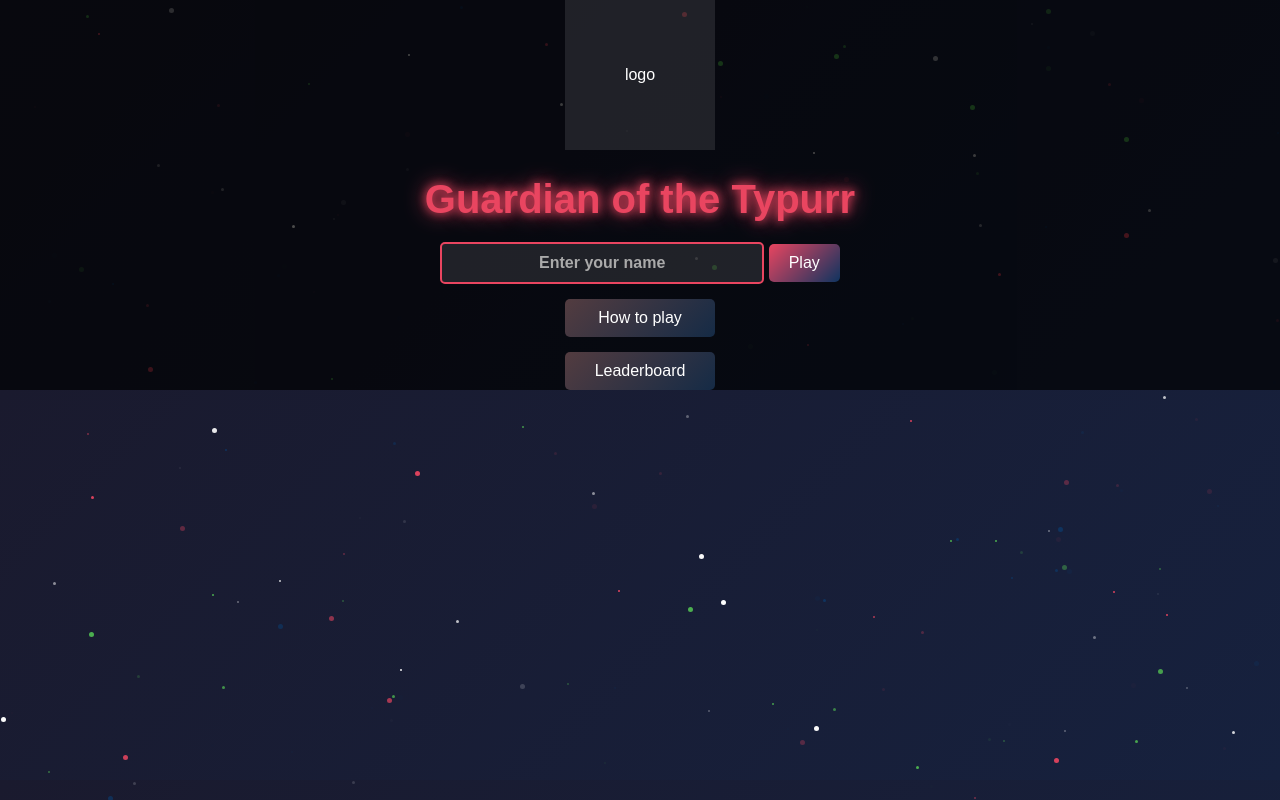
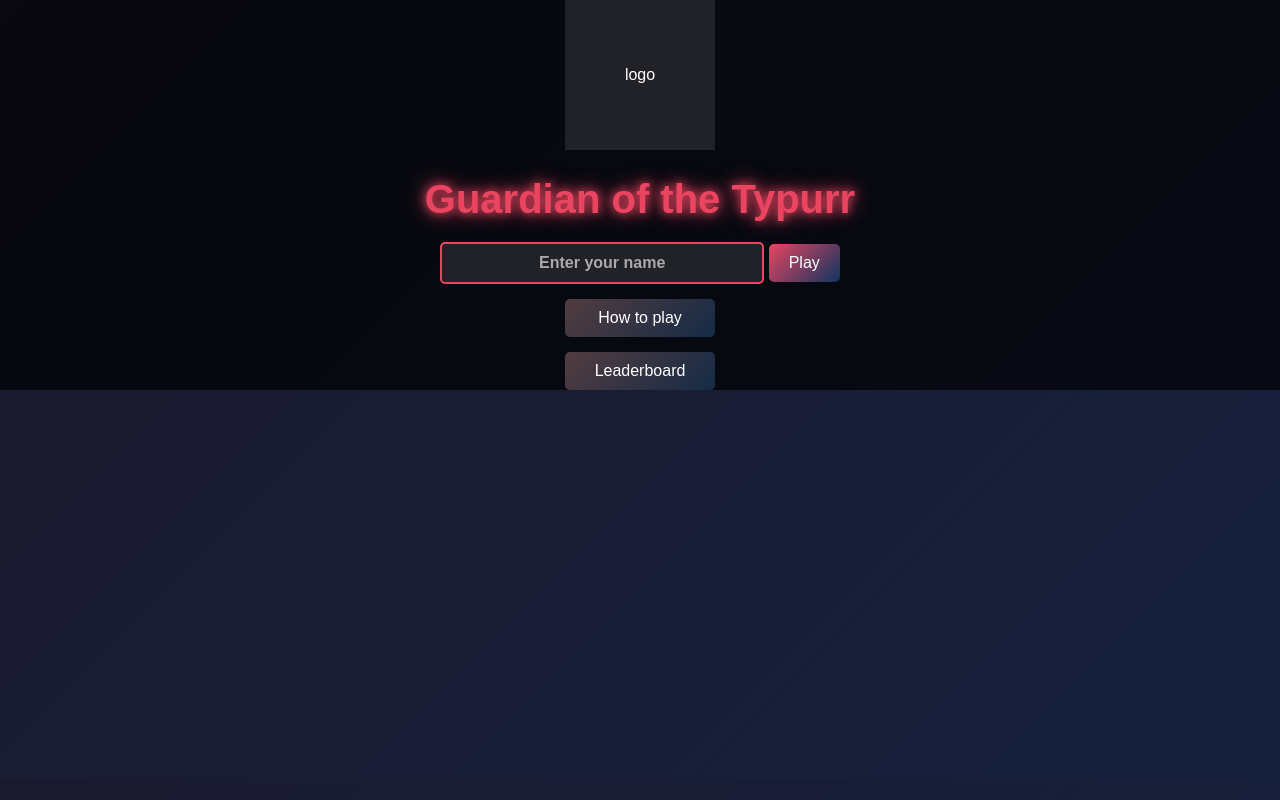
Before and after one commit to Punyaput/GotT, a website: page public/client.html in a window 1280 px wide. Drawn offline with nearby package versions, Linux system fonts and the light colour scheme; some packages are replaced by stand-ins of ours; no server answers; a script that the page names is missing.

Commit message:
Update client.html

```diff
--- a/public/client.html
+++ b/public/client.html
@@ -11,7 +11,6 @@
     <script src="stars.js"></script>
 </head>
 <body>
-    <div id="cover-star">
     <div id="name-form">
         <div class="first-logo">logo</div>
         <h1>Guardian of the Typurr</h1>
@@ -51,8 +50,5 @@
             <button id="return-to-lobby-button" onclick="returnToLobby()">Return to Lobby</button>
         </div>
     </div>
-    </div>
-
-
 </body>
 </html>
```
Lines whose indentation alone changed are shown as unchanged.
